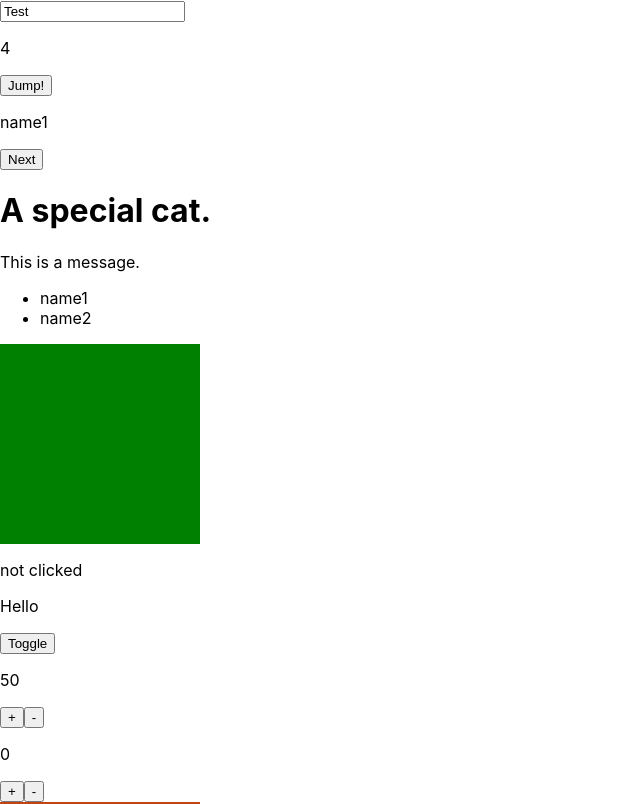
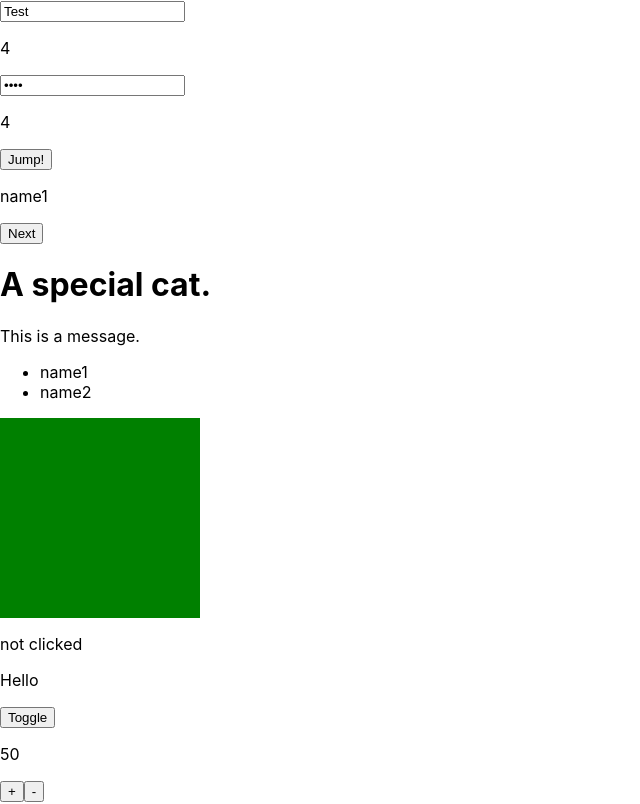
Before and after one commit to Timothy-Merchant/my-first-react-project, a React (Create React App) app in the folder my-first-project/: page / in a window 1280 px wide. Shown: the top 804 px of the page, without its empty margins (0-640 px from the left). Built offline with nearby package versions, Linux system fonts and the light colour scheme.

Commit message:
Completed challenge 2

```diff
--- a/my-first-project/src/components/Stuff2.js
+++ b/my-first-project/src/components/Stuff2.js
@@ -1,9 +1,11 @@
 import Length from "./day03components/Length";
+import PasswordStrength from "./day03components/PasswordStrength";
 
 const Stuff2 = () => {
     return (
         <>
             <Length />
+            <PasswordStrength />
         </>
     );
 };
--- /dev/null
+++ b/my-first-project/src/components/day03components/PasswordStrength.js
@@ -0,0 +1,54 @@
+import { Component } from "react";
+
+// If it's empty the background shouldn't have styling.
+// If it's less than 9 it should be red.
+// If it's less than 16 it should be orange.
+// If it's 16 or more then it should be green.
+
+class PasswordStrength extends Component {
+
+    constructor(props) {
+
+        super(props);
+
+        this.state = {
+            input: "Test",
+            backgroundColor: "",
+        };
+
+        this.handleChange = this.handleChange.bind(this);
+    }
+
+
+
+    handleChange(e) {
+
+        this.setState({ input: e.currentTarget.value });
+
+        if (this.state.input.length > 16) {
+            this.setState({ backgroundColor: "green" })
+        } else if (this.state.input.length > 9) {
+            this.setState({ backgroundColor: "orange" })
+        } else if (this.state.input.length < 9) {
+            this.setState({ backgroundColor: "red" })
+        }
+
+    }
+
+    render() {
+
+        return (
+            <>
+                <input
+                    type="password"
+                    onChange={this.handleChange}
+                    style={{ backgroundColor: this.state.backgroundColor }}
+                    value={this.state.input}>
+                </input>
+                <p>{this.state.input.length}</p>
+            </>
+        );
+    }
+}
+
+export default PasswordStrength;
```
